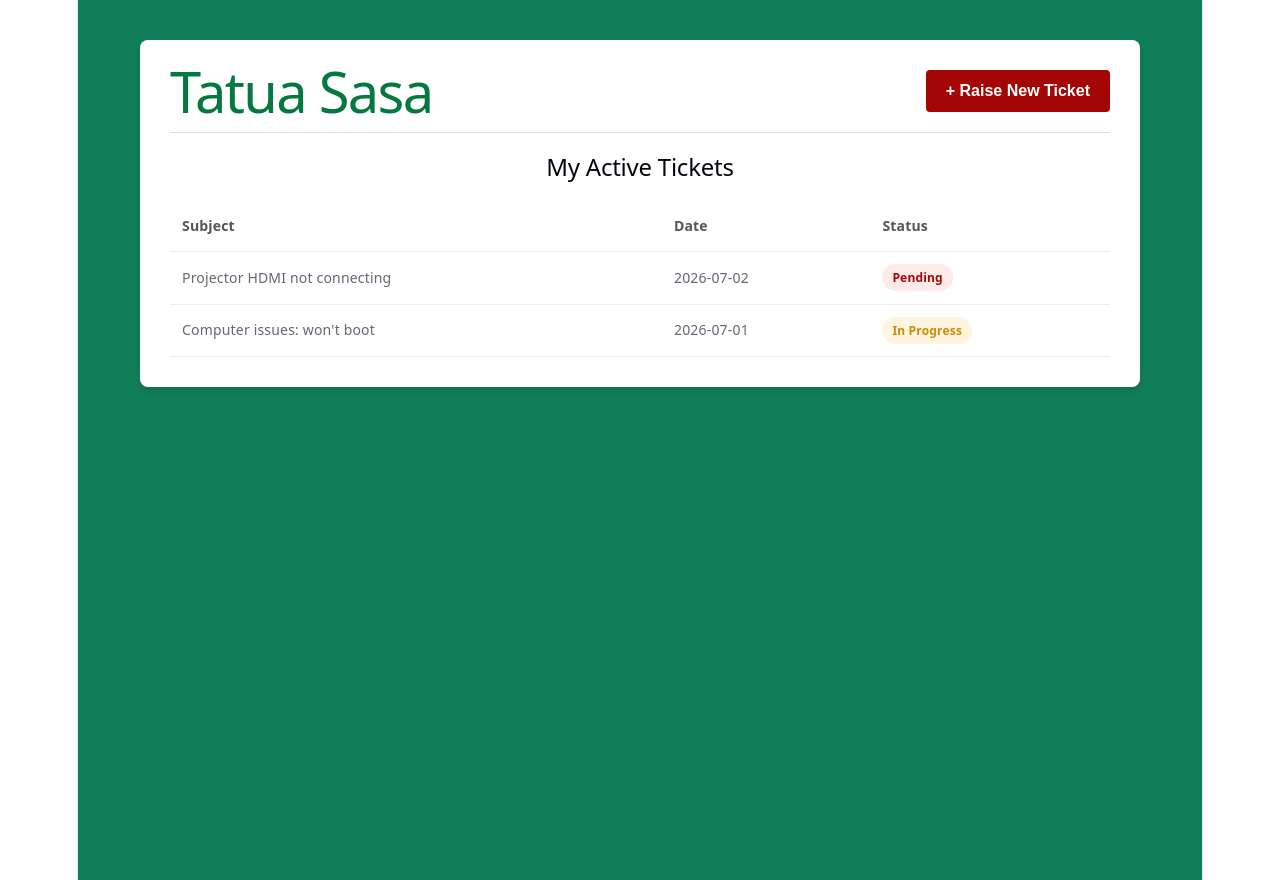
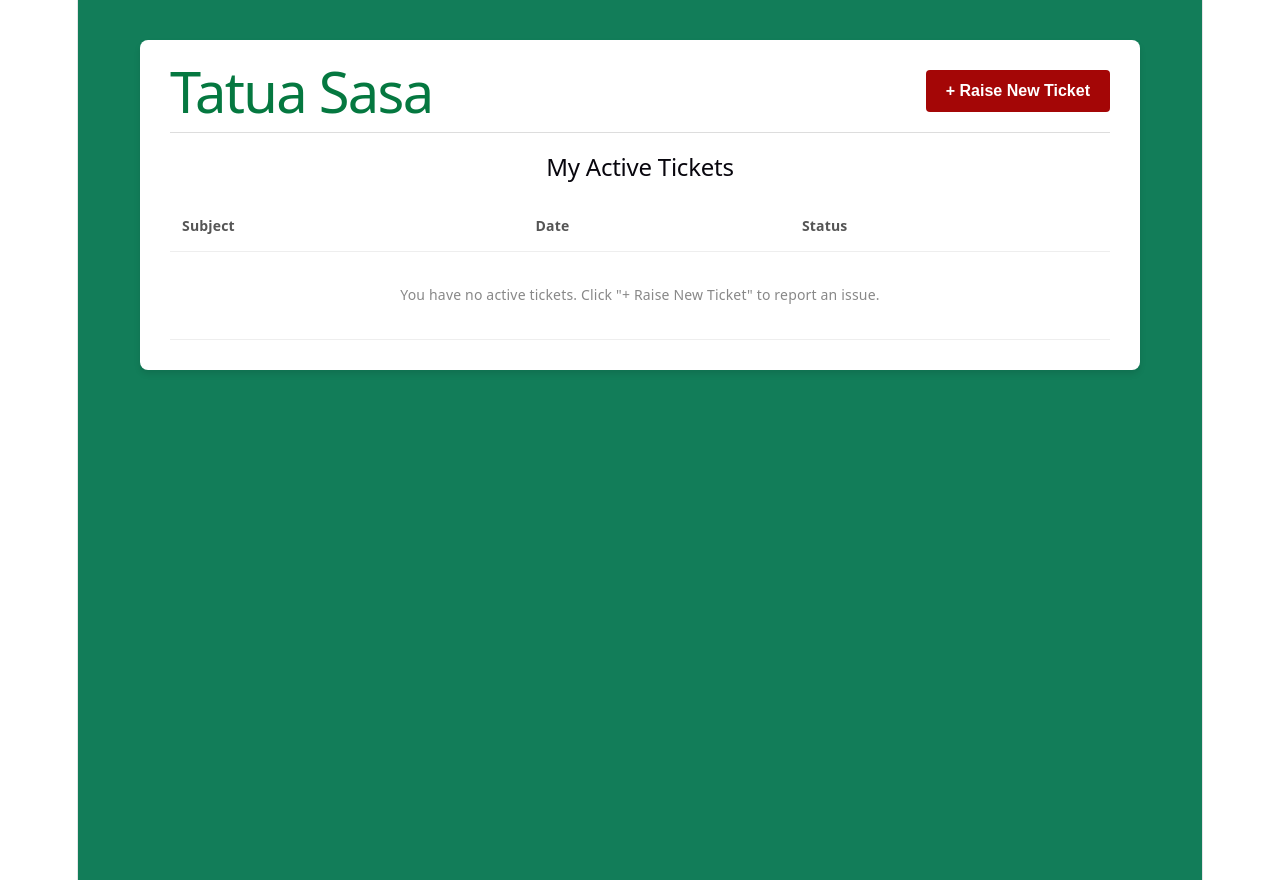
Before and after one commit to samkuria/TatuaSasa, a React (Vite) app: page / in a window 1280 px wide. Built offline with nearby package versions, Linux system fonts and the light colour scheme.

Commit message:
Updated the date and time

```diff
--- a/src/pages/StaffDashboard.jsx
+++ b/src/pages/StaffDashboard.jsx
@@ -3,6 +3,35 @@ import './staff-dashboard.css';
 
 export default function StaffDashboard() {
   const [showForm, setShowForm] = useState(false);
+
+  // 1. Initialize an empty array to hold the tickets
+  const [tickets, setTickets] = useState([]);
+
+  // 2. Handle the form submission
+  const handleSubmitTicket = (e) => {
+    e.preventDefault(); // Stop the page from reloading
+
+    // Automatically get today's date in YYYY-MM-DD format
+    const today = new Date();
+    const formattedDate = today.toISOString().split('T')[0];
+
+    // Grab the subject the user typed from the form event
+    const subjectValue = e.target.subject.value;
+
+    // Create a new ticket object
+    const newTicket = {
+      id: Date.now(), // Generate a unique ID for React's mapping
+      subject: subjectValue,
+      date: formattedDate,
+      status: 'Pending' // Default status for new tickets
+    };
+
+    // 3. Add the new ticket to our state array
+    setTickets([...tickets, newTicket]);
+
+    // 4. Close the form to return to the table view
+    setShowForm(false);
+  };
 
   return (
     <div className="dashboard-container">
@@ -21,7 +50,6 @@ export default function StaffDashboard() {
         {!showForm ? (
           <div>
             <h2>My Active Tickets</h2>
-            {/* NEW: Responsive wrapper added here */}
             <div className="table-responsive">
               <table className="ticket-table">
                 <thead>
@@ -32,34 +60,45 @@ export default function StaffDashboard() {
                   </tr>
                 </thead>
                 <tbody>
-                  <tr>
-                    <td>Projector HDMI not connecting</td>
-                    <td>2026-07-02</td>
-                    <td><span className="status-badge status-pending">Pending</span></td>
-                  </tr>
-                  <tr>
-                    <td>Computer issues: won't boot</td>
-                    <td>2026-07-01</td>
-                    <td><span className="status-badge status-progress">In Progress</span></td>
-                  </tr>
+                  {/* 5. Dynamically render tickets or show an empty state message */}
+                  {tickets.length === 0 ? (
+                    <tr>
+                      <td colSpan="3" style={{ textAlign: 'center', padding: '30px', color: '#888' }}>
+                        You have no active tickets. Click "+ Raise New Ticket" to report an issue.
+                      </td>
+                    </tr>
+                  ) : (
+                    tickets.map((ticket) => (
+                      <tr key={ticket.id}>
+                        <td>{ticket.subject}</td>
+                        <td>{ticket.date}</td>
+                        <td>
+                          <span className="status-badge status-pending">
+                            {ticket.status}
+                          </span>
+                        </td>
+                      </tr>
+                    ))
+                  )}
                 </tbody>
               </table>
             </div>
           </div>
         ) : (
-          <form className="ticket-form">
+
+          <form className="ticket-form" onSubmit={handleSubmitTicket}>
             <h2>Raise a New Ticket</h2>
 
             <div className="form-group" style={{ marginBottom: '15px' }}>
               <label htmlFor="subject">Ticket Subject</label>
-              <input type="text" id="subject" placeholder="e.g., Internet is down" required />
+              <input type="text" id="subject" name="subject" placeholder="e.g., Internet is down" required />
               <span className="help-text">Please keep this to a short, understandable statement.</span>
             </div>
 
             <div className="form-row">
               <div className="form-group">
                 <label htmlFor="category">Category</label>
-                <select id="category" required>
+                <select id="category" name="category" required>
                   <option value="">Select a category...</option>
                   <option value="computer">Computer issues</option>
                   <option value="network">Network & Wi-Fi</option>
@@ -69,7 +108,7 @@ export default function StaffDashboard() {
               </div>
               <div className="form-group">
                 <label htmlFor="priority">Priority</label>
-                <select id="priority" required>
+                <select id="priority" name="priority" required>
                   <option value="low">Low</option>
                   <option value="medium">Medium</option>
                   <option value="high">High</option>
@@ -81,26 +120,26 @@ export default function StaffDashboard() {
             <div className="form-row">
               <div className="form-group">
                 <label htmlFor="building">Building</label>
-                <input type="text" id="building" required />
+                <input type="text" id="building" name="building" required />
               </div>
               <div className="form-group">
                 <label htmlFor="floor">Floor</label>
-                <input type="text" id="floor" required />
+                <input type="text" id="floor" name="floor" required />
               </div>
               <div className="form-group">
                 <label htmlFor="room">Room Number</label>
-                <input type="text" id="room" required />
+                <input type="text" id="room" name="room" required />
               </div>
             </div>
 
             <div className="form-group" style={{ marginBottom: '15px' }}>
               <label htmlFor="description">Detailed Description</label>
-              <textarea id="description" rows="4" placeholder="Explain what is happening..." required></textarea>
+              <textarea id="description" name="description" rows="4" placeholder="Explain what is happening..." required></textarea>
             </div>
 
             <div className="form-group" style={{ marginBottom: '25px' }}>
               <label htmlFor="attachment">Attachment (Optional screenshot or photo)</label>
-              <input type="file" id="attachment" accept="image/*" />
+              <input type="file" id="attachment" name="attachment" accept="image/*" />
             </div>
 
             <button type="submit" className="primary-btn" style={{ width: '100%' }}>Submit Ticket</button>
```
